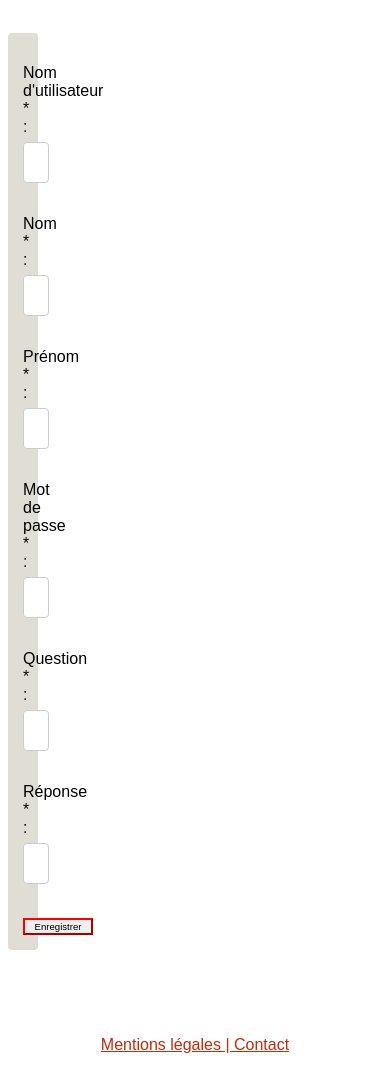
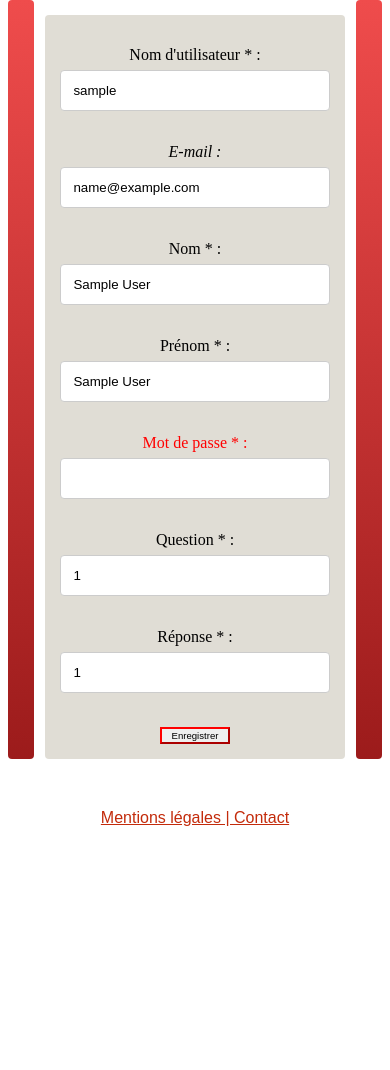
Before and after one commit to patrickcharda/Gbaf, a PHP site: page /account/mon_compte.php in a window 390 px wide. Shown: the part 59-1129 px from the top of the page. After the commit the page ends 885 px from the top, so only its background shows below. Run offline with PHP 8.4, Linux system fonts and the light colour scheme; the visitor is signed in with stand-in values (Sample User, id 1).

Commit message:
mise en forme des formulaires secondaires avec le nouveau style responsive

```diff
--- a/account/mon_compte.php
+++ b/account/mon_compte.php
@@ -19,14 +19,12 @@ else
 
 <!-- afficher ici le bandeau de présentation de GBAF -->
 
-<main class="main">
-	<div class="top_main">
-		<div class="row">
-			<div class="col--3"></div>
-			<div class="col--18 white">
-				<div class="row">
-					<div class="col-1"><span class="invisible">&emsp;</span></div>
-					<div class="col-10 frm radius">
+<main>
+			<div class="col-deco-gauche"></div>
+			<div class="col-gouttiere-gauche"></div>
+			<div class="col-contenu" >
+				<div class="frm radius">
+
 			<form action="modif_qr.php" method="post">
 				<p align="left">
 					<strong>
@@ -58,6 +56,18 @@ else
 					}
 					?>
 					>
+
+					<p>
+					<label for="pseudooumail"><em> E-mail : </em></label><input type="text" name="mail" id="mail" maxlength="30" <?php
+					if (isset($_SESSION['mail']))
+					{
+						echo 'value="'.htmlspecialchars($_SESSION['mail']).'"';
+					}
+					?>
+					readonly>
+					</p>
+
+
 					</p>
 					<p>
 					<label for="nom"> Nom * : </label><input type="text" name="nom" id="nom" maxlength="25" <?php
@@ -78,7 +88,7 @@ else
 					>
 					</p>
 					<p>
-					<label for="pass"> Mot de passe * : </label><input type="password" name="pass" id="pass" maxlength="10" minlength="6" />
+					<label for="pass" style="color:red"> Mot de passe * : </label><input type="password" name="pass" id="pass" maxlength="10" minlength="6" />
 					</p>
 					<p>
 					<label for="question"> Question * : </label><input type="text" name="question" id="question" maxlength="30" <?php
@@ -101,13 +111,10 @@ else
 				<input type="submit" value="Enregistrer" />
 			</form>
 
-					</div>
-					<div class="col-1"><span class="invisible">&emsp;</span></div>
-				</div>
-			</div>
-			<div class="col--3"><span class="invisible">&emsp;</span></div>
-		</div>
-	</div>
+				</div><!--div frm-->
+			</div><!--div contenu-->
+			<div class="col-gouttiere-droite"></div>
+			<div class="col-deco-droite"></div>
 </main>
 
 <p><a href="./../fonctions/connexion.php?deconnexion=1" style="text-decoration:none;">&emsp;</a></p>
--- a/gbafstyle.css
+++ b/gbafstyle.css
@@ -372,6 +372,11 @@ input[type=text], input[type=password], select, textarea {
 	min-width: 3%;
 }
 
+.aacteur{
+	color: #A98E5F;
+	text-decoration: none;
+}
+
 .evaluation_acteur {
 	display: flex;
 	justify-content: space-between;
@@ -380,10 +385,11 @@ input[type=text], input[type=password], select, textarea {
 	border: 2px solid black;
 	min-height:60px;
 	padding-top: 20px;
+	border-radius: 3px;
+	margin-bottom: 4px;
+	background-color: white;
 }
-.nb_comments {
-border-bottom: 1px solid grey;
-}
+
 .nb_votes {
 	display: flex;
 	justify-content: stretch;
--- a/posts_votes/details.php
+++ b/posts_votes/details.php
@@ -58,7 +58,7 @@ if (isset($_SESSION['id_acteur']))
 				$_SESSION['logo_acteur']=$data['logo'];
 				echo '<p><img src=./../logos/'.$data['logo'].'200x100.png /></p><br />';
 				echo '<hgroup class="details_acteur"><p><h2>'.$data['acteur'].'</h2></p>';
-				echo '<p><em><a href=\'./details.php?acteur='.$data['id'].'\'>'.$data['acteur'].'</a></em></p><br />';
+				echo '<p><em><a href=\'./details.php?acteur='.$data['id'].'\' class="aacteur">'.$data['acteur'].'</a></em></p><br />';
 				echo '<p>'.nl2br(htmlspecialchars($data['description'])).'</p></hgroup>';
 			}
 			$reponse->closeCursor();
--- a/sas.php
+++ b/sas.php
@@ -258,8 +258,8 @@ else
 					unset($_SESSION['fic_image']);
 					}
 					?>
-					<label for="auto">Connexion automatique</label>
-					<input type="checkbox" name="auto" id="auto" /><br /><br />
+					<!--<label for="auto">Connexion automatique</label>
+					<input type="checkbox" name="auto" id="auto" /><br />--><br />
 					<input type="submit" value="Connexion">
 					</form>
 				</div>
```
Also changed, not shown: account/mdp_oubli.php (+10 -16 lines), account/qr.php (+9 -16 lines), admin/admin.php (+10 -17 lines), posts_votes/form_commentaires.php (+18 -30 lines).
